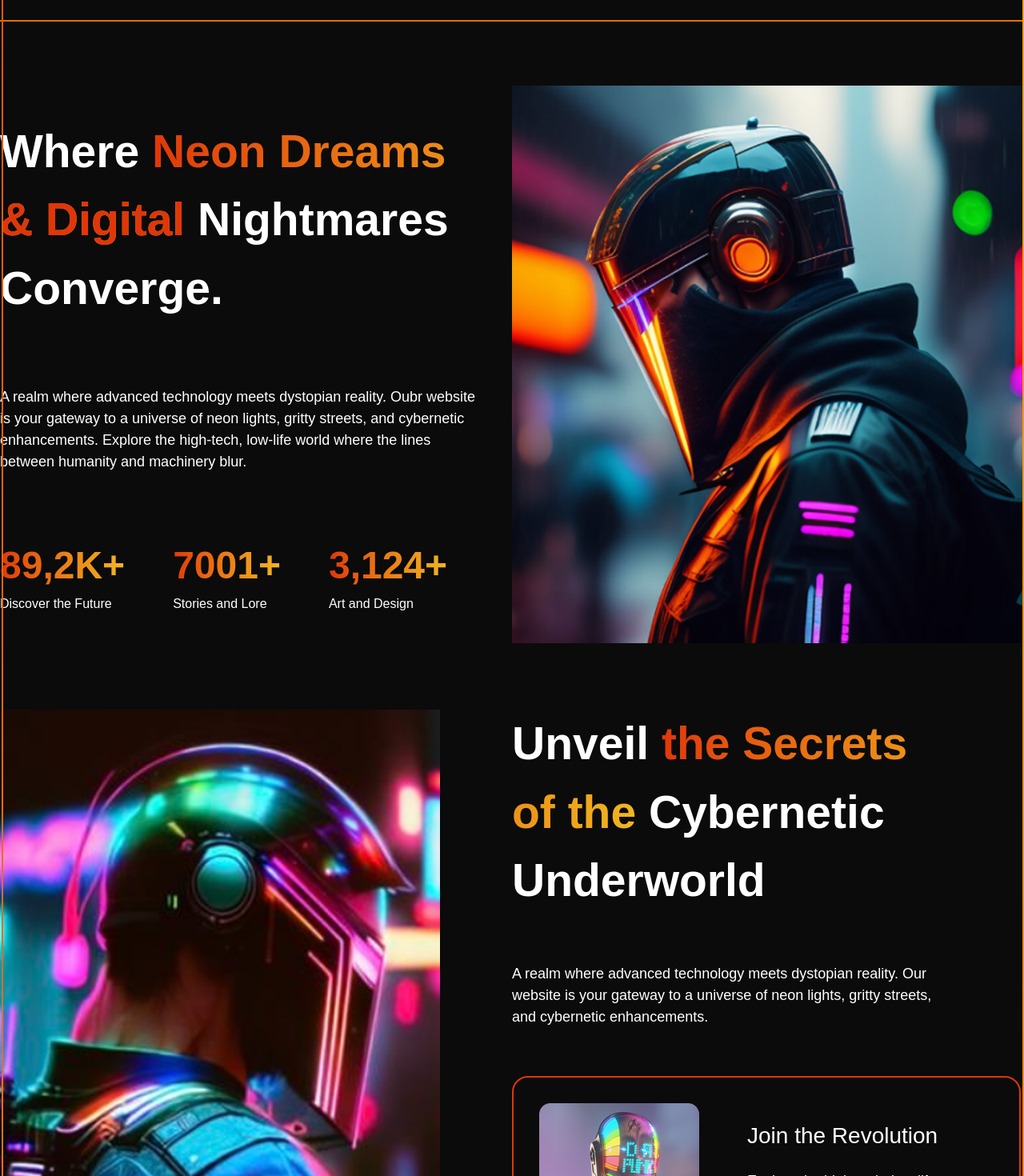
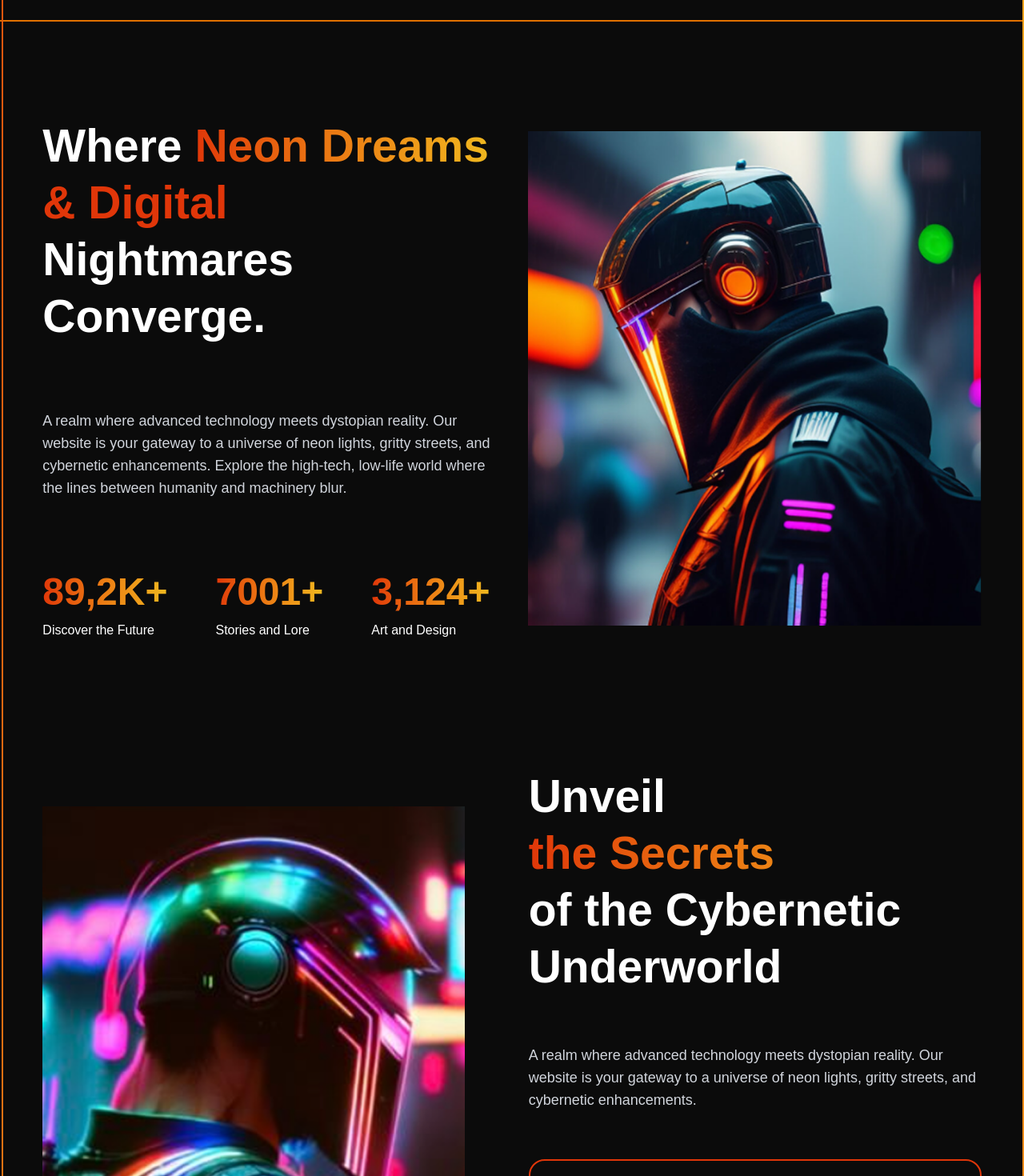
Before and after one commit to Mostofa-zaman/Cyber-Punk, a Next.js app: page / in a window 1280 px wide. Shown: the part 1330-2800 px from the top of the page at 80% size. Built offline with nearby package versions, Linux system fonts and the light colour scheme.

Commit message:
make Neon section fully responsive and refactor layout structure

```diff
--- a/components/Neon.jsx
+++ b/components/Neon.jsx
@@ -1,61 +1,113 @@
-import React from 'react'
+import React from "react";
 
 const Neon = () => {
   return (
-    <section className='bg-[#0B0B0B]  text-white  border-t-2 border-amber-600 pb-[100px]'>
-        <div className="max-w-[1320px] mx-auto relative group">
-            <img className="absolute -left-34 -top-8" src="/grouptwo.png" alt="" />
-                <img className="absolute -right-34 -top-8" src="/groupthree.png" alt="" />
+    <section className="bg-[#0B0B0B] text-white border-t-2 border-amber-600 pb-16 lg:pb-[100px] overflow-hidden">
+      <div className="max-w-[1320px] w-11/12 mx-auto relative">
 
-            <div className="flex">
+        {/* Decorative Images */}
+        <img className="absolute -left-20 lg:-left-34 -top-8" src="/grouptwo.png" alt="" />
+        <img className="absolute -right-20 lg:-right-34 -top-8" src="/groupthree.png" alt="" />
 
-                <div className="w-1/2 py-30">
-                <h1 className='font-bold text-[57px]'>Where <span className='text-[57px] font-semibold bg-gradient-to-r from-[#E03609] to-[#F0B71F] bg-clip-text text-transparent'>Neon Dreams <br />  <span className='text-[#E03609]'> & Digital</span></span> Nightmares <br /> Converge.</h1>
-                 <p className='py-20 font-medium text-[18px]'>A realm where advanced technology meets dystopian reality. Oubr website <br /> is your gateway to a universe of neon lights, gritty streets, and cybernetic <br /> enhancements. Explore the high-tech, low-life world where the lines <br /> between humanity and machinery blur.</p>
-                <div className="flex gap-x-15">
-                     <div className="">
-                    <span className='text-[48px] font-semibold bg-gradient-to-r from-[#E03609] to-[#F0B71F] bg-clip-text text-transparent'>89,2K+</span>
-                    <p className=''>Discover the Future</p>
+        {/* Section 1 */}
+        <div className="flex flex-col lg:flex-row items-center gap-10">
+
+          <div className="lg:w-1/2 py-10 lg:py-30">
+
+            <h1 className="font-bold text-[32px] sm:text-[40px] lg:text-[57px] leading-tight max-w-[650px]">
+              Where{" "}
+              <span className=" font-semibold bg-gradient-to-r from-[#E03609] to-[#F0B71F] bg-clip-text text-transparent">
+                Neon Dreams
+              </span>
+
+              <span className="block text-[#E03609] font-semibold">
+                & Digital
+              </span>
+
+              Nightmares Converge.
+            </h1>
+
+            <p className="py-8 lg:py-20 font-medium text-[15px] lg:text-[18px] leading-7 text-gray-300 max-w-[600px]">
+              A realm where advanced technology meets dystopian reality. Our
+              website is your gateway to a universe of neon lights, gritty
+              streets, and cybernetic enhancements. Explore the high-tech,
+              low-life world where the lines between humanity and machinery blur.
+            </p>
+
+            {/* Stats */}
+            <div className="flex flex-wrap gap-8 lg:gap-x-15">
+              {[
+                { num: "89,2K+", text: "Discover the Future" },
+                { num: "7001+", text: "Stories and Lore" },
+                { num: "3,124+", text: "Art and Design" },
+              ].map((item, i) => (
+                <div key={i}>
+                  <span className="text-[32px] lg:text-[48px] font-semibold bg-gradient-to-r from-[#E03609] to-[#F0B71F] bg-clip-text text-transparent">
+                    {item.num}
+                  </span>
+                  <p className="text-sm lg:text-base">{item.text}</p>
                 </div>
-                  <div className="">
-                    <span className='text-[48px] font-semibold bg-gradient-to-r from-[#E03609] to-[#F0B71F] bg-clip-text text-transparent'>7001+</span>
-                    <p className=''>Stories and Lore</p>
-                 </div>
-                  <div className="">
-                    <span className='text-[48px] font-semibold bg-gradient-to-r from-[#E03609] to-[#F0B71F] bg-clip-text text-transparent'>3,124+</span>
-                    <p className=''>Art and Design</p>
-                 </div>
-                </div>
-                </div>
-                <div className="w-1/2">
-                <img className='py-20' src="/neonone.png" alt="" />
+              ))}
             </div>
 
           </div>
-            <div className="flex">
 
-                <div className="w-1/2 pr-10 ">
-                <img className='w-[550px] h-full' src="/neontwo.png" alt="" />
-
-                </div>
-                <div className="w-1/2">
-                 <h1 className='font-bold text-[57px]'> Unveil  <span className='text-[57px] font-semibold bg-gradient-to-r from-[#E03609] to-[#F0B71F] bg-clip-text text-transparent'> the Secrets <br />of the</span> Cybernetic Underworld</h1>
-                 <p className='py-15 font-medium text-[18px]'>A realm where advanced technology meets dystopian reality. Our <br /> website  is your gateway to a universe of neon lights, gritty streets, <br /> and cybernetic  enhancements.</p>
-                <div className="w-[636px] h-[263px] border-2 rounded-[20px] border-[#E03609] p-8">
-                     <div className="flex">
-                        <img src="neonthree.png" alt="" />
-                       <div className=" px-15 py-5">
-                             <h3 className='text-[28px] font-medium'>Join the Revolution</h3>
-                             <p className='text-[18px] font-medium pt-[22px] '>Explore the high-tech, low-life <br /> world where the lines between <br /> humanity and machinery blur.</p>
+          <div className="lg:w-1/2">
+            <img className="py-10 lg:py-20 w-full max-w-[600px] mx-auto" src="/neonone.png" alt="" />
           </div>
         </div>
+
+        {/* Section 2 */}
+        <div className="flex flex-col lg:flex-row items-center gap-10 mt-10">
+
+          <div className="lg:w-1/2 lg:pr-10">
+            <img className="w-full max-w-[550px] mx-auto" src="/neontwo.png" alt="" />
+          </div>
+
+          <div className="lg:w-1/2">
+
+            <h1 className="font-bold text-[32px] sm:text-[40px] lg:text-[57px] leading-tight max-w-[650px]">
+              Unveil{" "}
+              <span className="block font-semibold bg-gradient-to-r from-[#E03609] to-[#F0B71F] bg-clip-text text-transparent">
+                the Secrets
+              </span>
+
+              <span className="block">
+                of the Cybernetic Underworld
+              </span>
+            </h1>
+
+            <p className="py-6 lg:py-15 font-medium text-[15px] lg:text-[18px] text-gray-300 leading-7 max-w-[580px]">
+              A realm where advanced technology meets dystopian reality. Our
+              website is your gateway to a universe of neon lights, gritty streets,
+              and cybernetic enhancements.
+            </p>
+
+            <div className="w-full max-w-[636px] border-2 rounded-[20px] border-[#E03609] p-6 lg:p-8">
+              <div className="flex flex-col sm:flex-row items-start gap-6">
+
+                <img src="/neonthree.png" alt="" />
+
+                <div>
+                  <h3 className="text-[20px] lg:text-[28px] font-medium">
+                    Join the Revolution
+                  </h3>
+
+                  <p className="text-[15px] lg:text-[18px] font-medium pt-4 text-gray-300 leading-7 max-w-[400px]">
+                    Explore the high-tech, low-life world where the lines between
+                    humanity and machinery blur.
+                  </p>
+                </div>
+
               </div>
             </div>
 
           </div>
         </div>
+
+      </div>
     </section>
-  )
-}
+  );
+};
 
-export default Neon
+export default Neon;
```
Lines whose indentation alone changed are shown as unchanged.
